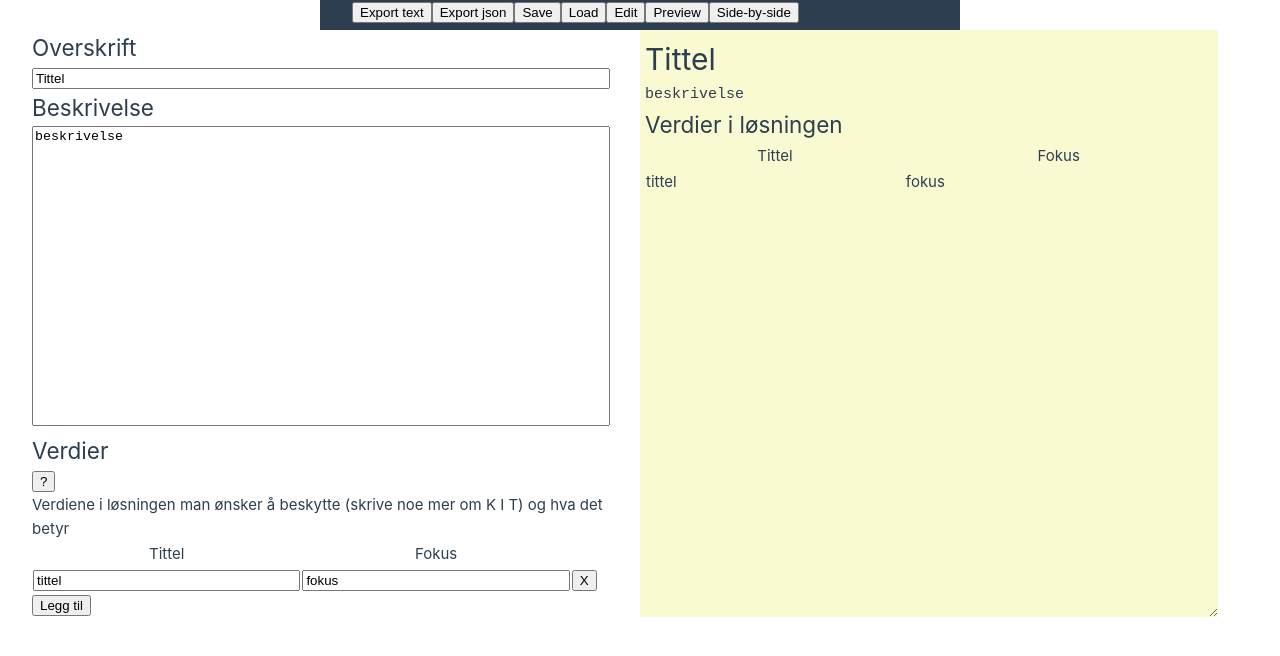
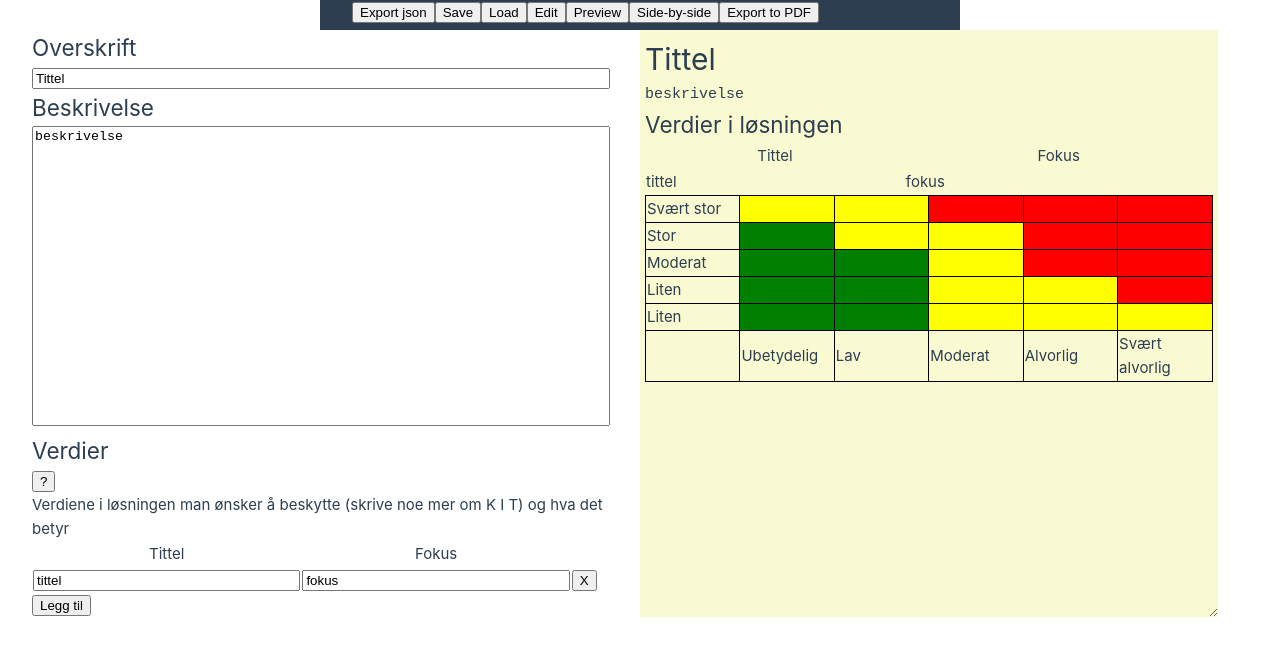
Before and after one commit to oslokommune/rosinator, a Vue app: page / in a window 1280 px wide. Shown: the top 656 px of the page. Built offline with nearby package versions, Linux system fonts and the light colour scheme.

Commit message:
More wip, pdf generation works

```diff
--- a/package.json
+++ b/package.json
@@ -11,7 +11,8 @@
   "dependencies": {
     "pinia": "^2.0.28",
     "vue": "^3.2.45",
-    "vue-router": "^4.1.6"
+    "vue-router": "^4.1.6",
+    "html2pdf.js": "^0.10.1"
   },
   "devDependencies": {
     "@vitejs/plugin-vue": "^4.0.0",
--- a/src/App.vue
+++ b/src/App.vue
@@ -1,6 +1,7 @@
 <script setup>
 import { RouterLink, RouterView } from 'vue-router'
 import HelloWorld from './components/HelloWorld.vue'
+import html2pdf from "html2pdf.js";
 </script>
 
 <script>
@@ -9,22 +10,16 @@ export default {
     return {
       title: 'Tittel',
       description: 'beskrivelse',
-      verdier: [ {tittel: 'tittel', fokus: 'fokus'}]
+      verdier: [ {tittel: 'tittel', fokus: 'fokus'}],
+      hendelser : [ {tittel: 'tittel', fokus: 'fokus'}]
     }
   },
   methods: {
-
-    // on data change
-    onInput() {
-      console.log('onInput');
-    },
-    // export text
-    exportText() {
-      let text = '';
-      text += this.title + '\n';
-      text += this.description + '\n';
-      text += this.verdier.map(verdi => verdi.tittel + ' ' + verdi.fokus).join('\n');
-      console.log(text);
+    exportToPDF() {
+      html2pdf(document.getElementById("preview"), {
+        margin: 1,
+        filename: "ros.pdf",
+      });
     },
     //  export json
     exportJson() {
@@ -37,8 +32,6 @@ export default {
       localStorage.setItem('title', title);
       localStorage.setItem('description', description);
       localStorage.setItem('verdier', JSON.stringify(verdier));
-
-
     },
     // load from local storage
     load() {
@@ -83,13 +76,13 @@ export default {
 <template>
 
   <nav>
-    <button @click="exportText">Export text</button>
     <button @click="exportJson">Export json</button>
     <button @click="save">Save</button>
     <button @click="load">Load</button>
     <button @click="fullEdit">Edit</button>
     <button @click="fullPreview">Preview</button>
     <button @click="sideBySide">Side-by-side</button>
+    <button @click="exportToPDF">Export to PDF</button>
   </nav>
 
   <div id="edit" class="edit">
@@ -100,10 +93,6 @@ export default {
     <h2>Verdier</h2>
     <button @click="toggle('values')">?</button>
     <p id="values">Verdiene i løsningen man ønsker å beskytte (skrive noe mer om K I T) og hva det betyr</p>
-
-
-
-
     <table>
       <tr>
         <th>Tittel</th>
@@ -116,6 +105,16 @@ export default {
       </tr>
     </table>
   <button @click="verdier.push({tittel: 'tittel', fokus: 'fokus'})">Legg til</button>
+
+
+
+<!--    Nr.
+    Hendelse
+    Eksisterende tiltak
+    Anbefalte nye tiltak-->
+
+
+
   </div>
 
   <div id="preview" class="preview">
@@ -135,27 +134,78 @@ export default {
     </tr>
 
   </table>
+  <table class="matrix">
+    <tr>
+      <td>Svært stor</td>
+      <td class="yellow"></td>
+      <td class="yellow"></td>
+      <td class="red"></td>
+      <td class="red"></td>
+      <td class="red"></td>
+    </tr>
+    <tr>
+      <td>Stor</td>
+      <td class="green"></td>
+      <td class="yellow"></td>
+      <td class="yellow"></td>
+      <td class="red"></td>
+      <td class="red"></td>
+    </tr>
+    <tr>
+      <td>Moderat</td>
+      <td class="green"></td>
+      <td class="green"></td>
+      <td class="yellow"></td>
+      <td class="red"></td>
+      <td class="red"></td>
+    </tr>
+    <tr>
+      <td>Liten</td>
+      <td class="green"></td>
+      <td class="green"></td>
+      <td class="yellow"></td>
+      <td class="yellow"></td>
+      <td class="red"></td>
+    </tr>
+    <tr>
+      <td>Liten</td>
+      <td class="green"></td>
+      <td class="green"></td>
+      <td class="yellow"></td>
+      <td class="yellow"></td>
+      <td class="yellow"></td>
+    </tr>
+    <tr>
+      <td></td>
+      <td>Ubetydelig</td>
+      <td>Lav</td>
+      <td>Moderat</td>
+      <td>Alvorlig</td>
+      <td>Svært alvorlig</td>
+    </tr>
+  </table>
   </div>
 </template>
 
-<!--<template>
-  <header>
-    <img alt="Vue logo" class="logo" src="@/assets/logo.svg" width="125" height="125" />
+<style scoped>
 
-    <div class="wrapper">
-      <HelloWorld msg="You did it!" />
-
-      <nav>
-        <RouterLink to="/">Home</RouterLink>
-        <RouterLink to="/about">About</RouterLink>
-      </nav>
-    </div>
-  </header>
-
-  <RouterView />
-</template>-->
-
-<style scoped>
+table.matrix  {
+  table-layout: fixed;
+  width : 100%;
+}
+table.matrix td {
+  border: 1px solid black;
+  overflow: hidden;
+}
+td.yellow {
+  background: yellow;
+}
+td.green {
+  background: green;
+}
+td.red {
+  background: red;
+}
 
 nav {
   background: #2c3e50;
```
Also changed, not shown: 1 other file (tests, documents, lock files or other folders).
